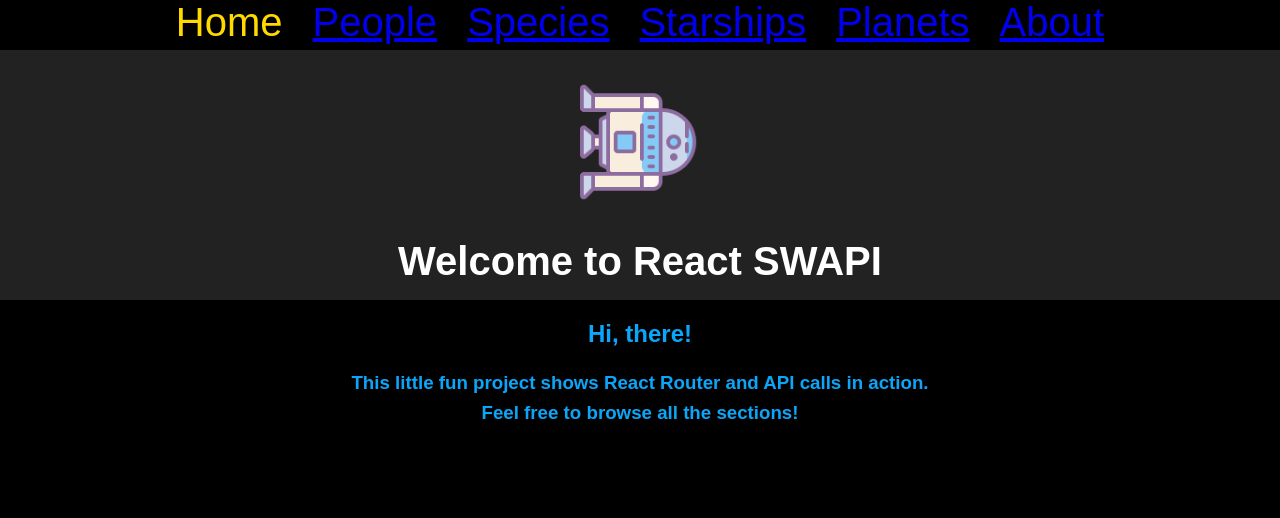
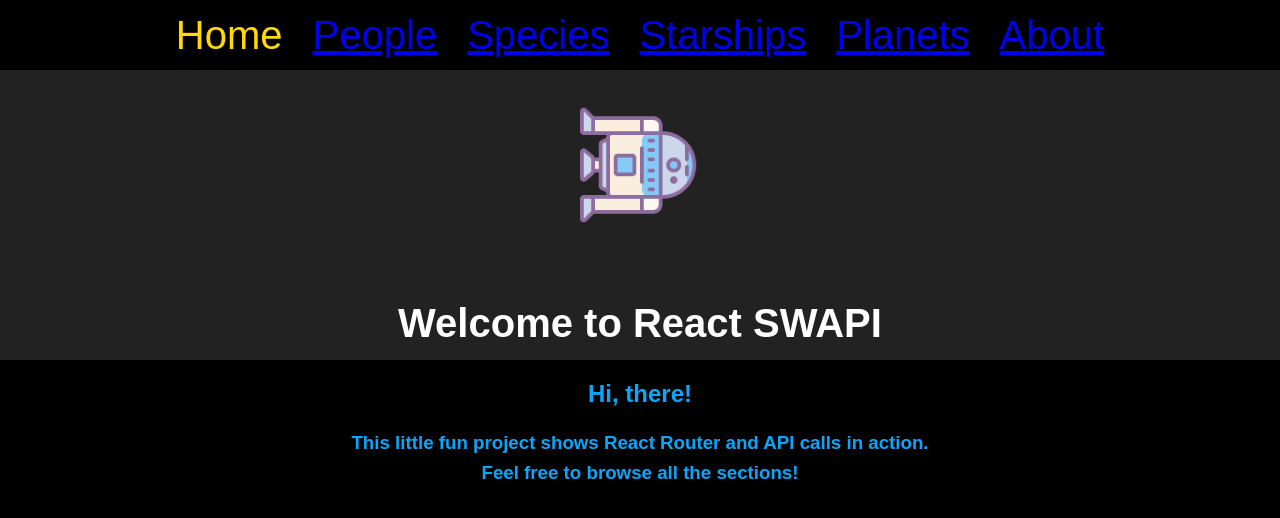
Before and after one commit to palimpZest/react-api, a React (Create React App) app: page / in a window 1280 px wide. Shown: the top 518 px of the page. Built offline with nearby package versions, Linux system fonts and the light colour scheme.

Commit message:
Add style to people holders

```diff
--- a/src/App.css
+++ b/src/App.css
@@ -12,14 +12,14 @@ Global styles
 
 .App-logo {
   animation: App-logo-spin infinite 20s linear;
-  margin-top: 12px;
+  margin-top: 15px;
   height: 120px;
   fill: red;
 }
 
 .App-header {
   background-color: #222;
-  height: 210px;
+  height: 250px;
   padding: 20px;
   color: white;
 }
@@ -47,8 +47,9 @@ body {
 }
 
 header {
-  height: 50px;
+  height: 70px;
   text-align: center;
+  line-height: 70px;
 }
 
 header ul {
@@ -92,3 +93,28 @@ hr {
 .welcome-message {
   line-height: 30px;
 }
+
+/* People */
+
+.profile-box {
+  display: inline-block;
+  width: 290px;
+  margin: 24px;
+  /* margin-top: 35px; */
+  margin-left: 32px;
+  border: 1px solid rgb(58, 58, 58);
+  padding: 6px;
+  text-align: center;
+}
+
+.profile-box h2 {
+  font-weight: 500;
+  margin: 0px;
+}
+
+.profile-box span {
+  font-weight: 400;
+  font-size: 18px;
+  margin: 0px;
+  margin-bottom: 8px;
+}
--- a/src/components/PeopleItem.js
+++ b/src/components/PeopleItem.js
@@ -4,8 +4,8 @@ class PeopleItem extends Component {
   render() {
     const { name, birth_year, gender, height, mass } = this.props;
     return (
-      <div>
-        <span>Name : {name}</span>
+      <div className="profile-box">
+        <h2>Name : {name}</h2>
         <br />
         <span>Birth Year : {birth_year}</span>
         <br />
@@ -14,7 +14,6 @@ class PeopleItem extends Component {
         <span>Height : {height} </span>
         <br />
         <span>Mass : {mass}</span>
-        <hr />
       </div>
     );
   }
```
